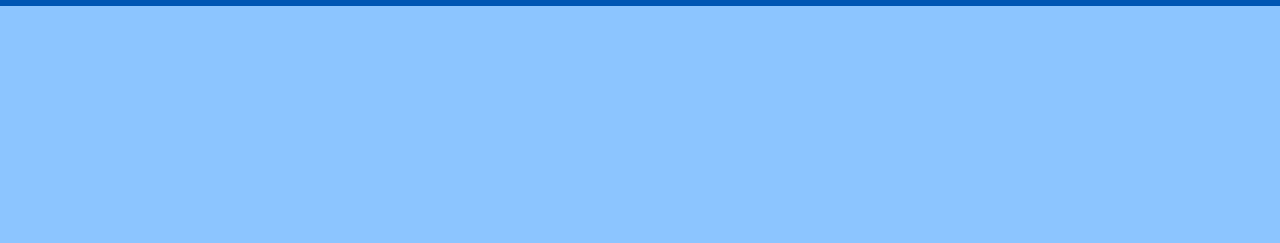
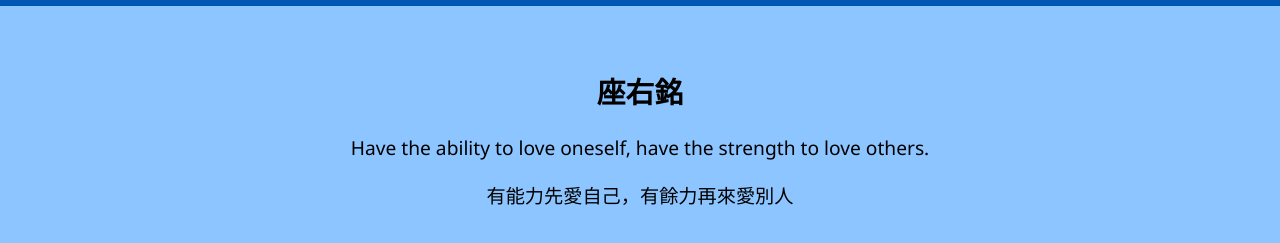
Before and after one commit to PW911205/PW911205, a plain HTML site: page index.html in a window 1280 px wide. Shown: the part 273-516 px from the top of the page. Drawn offline with Linux system fonts and the light colour scheme.

Commit message:
Update index.html

```diff
--- a/index.html
+++ b/index.html
@@ -20,5 +20,13 @@
         <a href="schedule.html">課表</a>
         <a href="contact.html">聯絡我</a>
     </nav>
+    <main>
+           <div class="About">
+            <h2>座右銘</h2>
+            <p>Have the ability to love oneself, have the strength to love others.</p>
+            <p>有能力先愛自己，有餘力再來愛別人</p>
+           </div>
+        </section>
+    </main>
 </body>
 </html>
```
